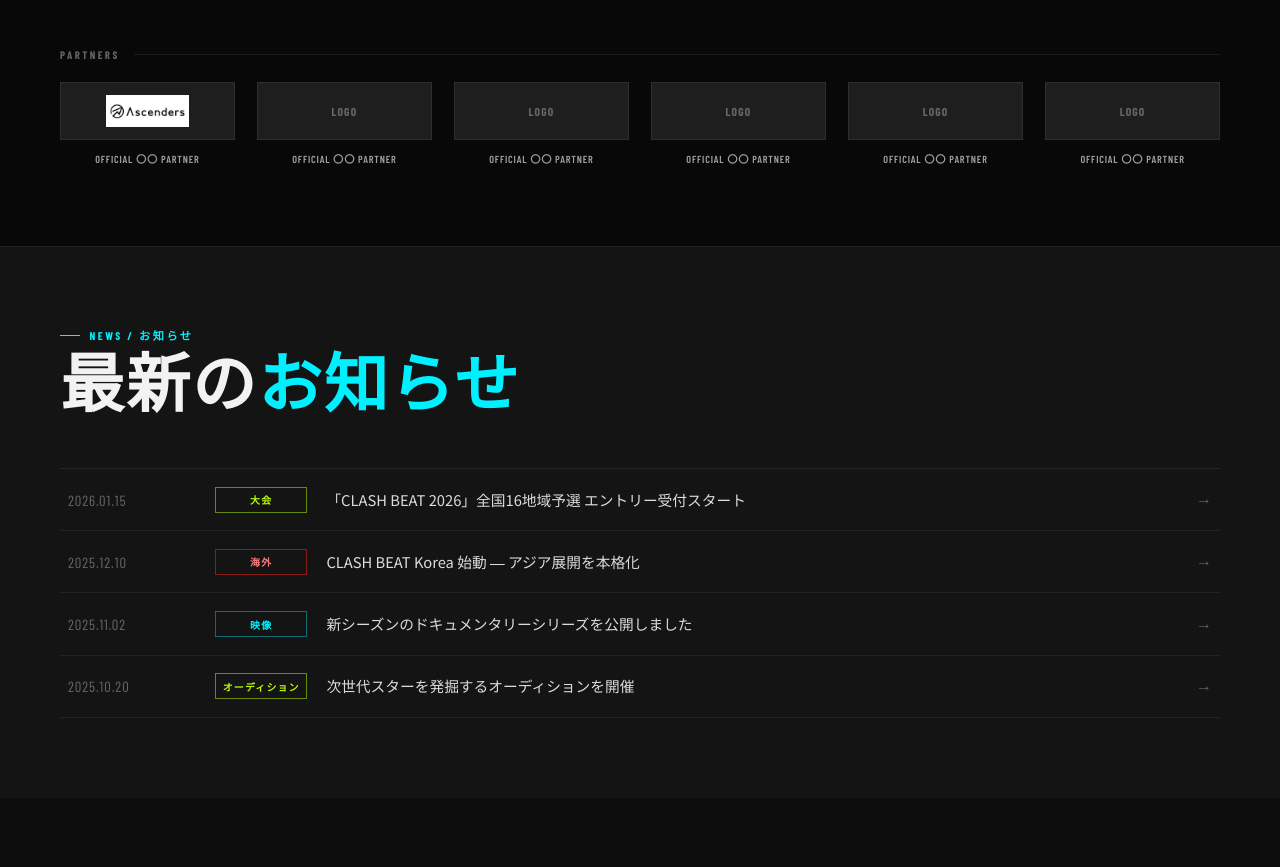
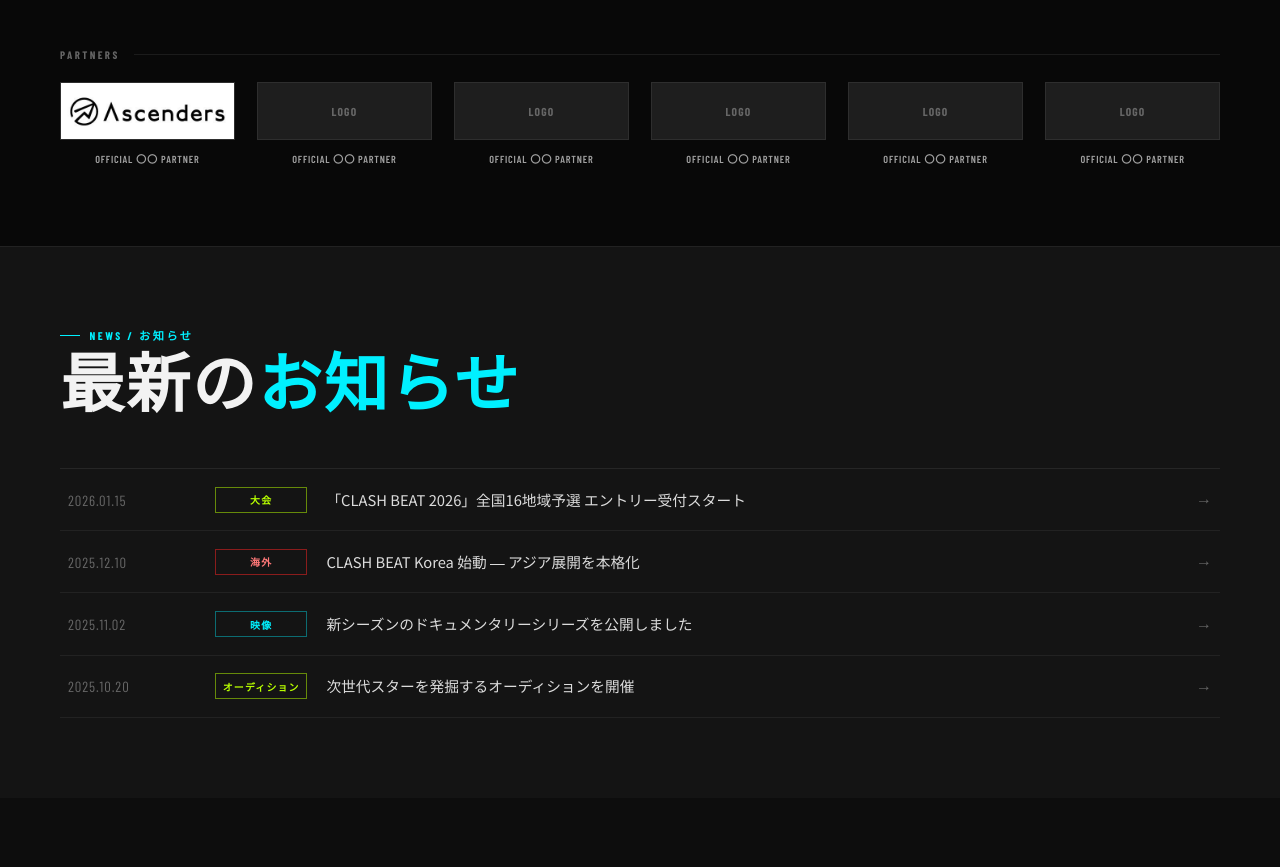
Before and after one commit to Ponz-zen/clash-beat-site, a plain HTML site: page index.html in a window 1280 px wide. Shown: the part 1418-2285 px from the top of the page. Drawn offline with nearby package versions, Linux system fonts and the light colour scheme; a web font is replaced by a local one.

Commit message:
Add files via upload

```diff
--- a/index.html
+++ b/index.html
@@ -207,10 +207,7 @@ footer { background: var(--gray); border-top: 1px solid rgba(255,255,255,0.06);
 .partner-logo img {
   position: absolute; inset: 0;
   width: 100%; height: 100%;
-  object-fit: contain;        /* 縦横比を保ったまま枠いっぱいに自動拡大／縮小 */
-  box-sizing: border-box;     /* paddingで枠からはみ出さないように */
-  padding: 12px;              /* ロゴ周りの余白（固定値） */
-  background: var(--gray2);   /* 読み込めたら下の "LOGO" を隠す */
+  object-fit: cover;          /* 枠ぴったりに埋める（余白を出さない） */
   display: block;
 }
 
```
